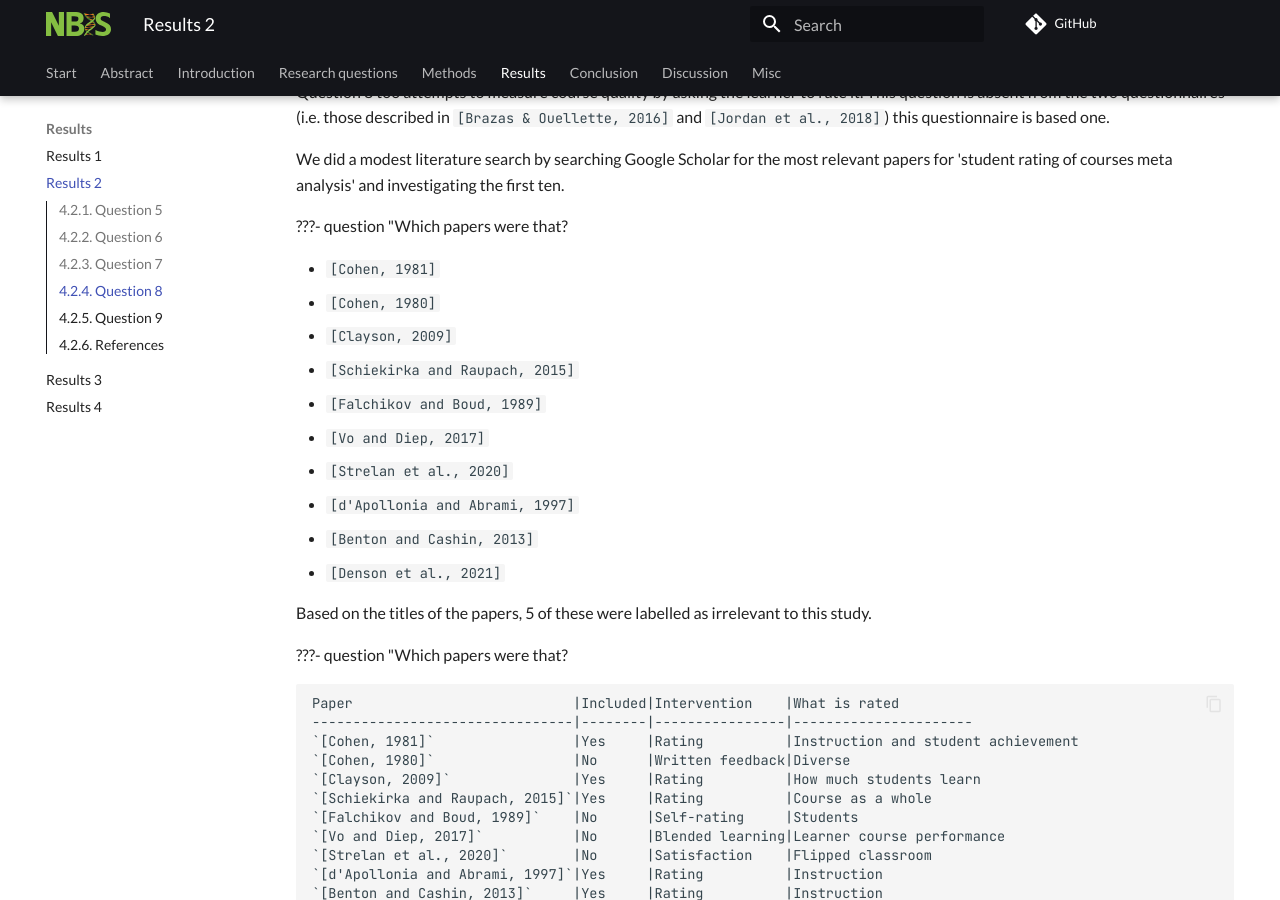
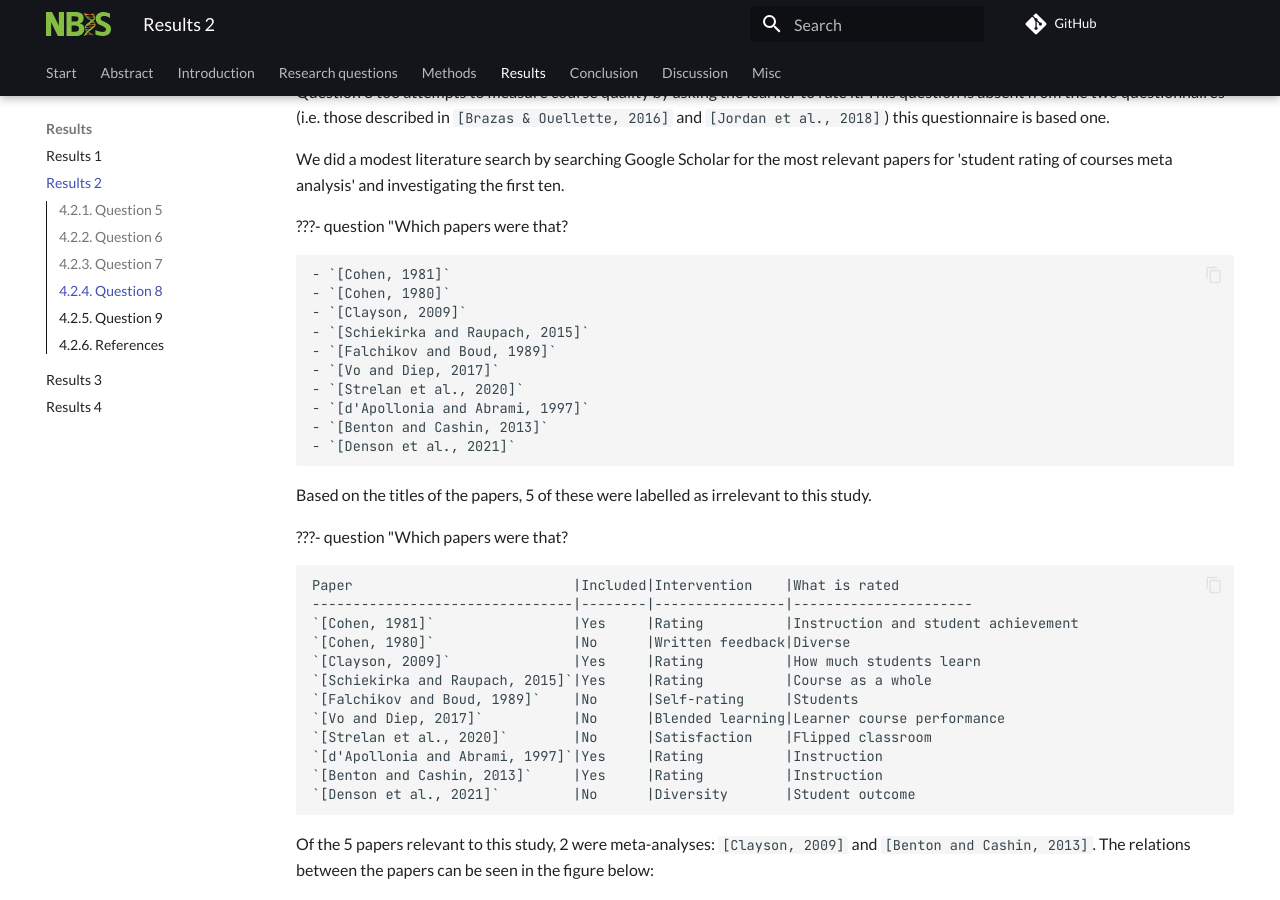
Before and after one commit to NBISweden/elixir_evaluation_evaluation, an MkDocs documentation site: the page built from docs/results_2.md, in a window 1280 px wide and 900 px high, scrolled down 1697 px. Built offline with MkDocs 1.6.1 and Material for MkDocs 9.7.7, drawn with Linux system fonts in a browser that asks for light colours; comment, search, counter and statistics services are not loaded; part of the change alters nothing that is shown; some of the changed text lies outside the part shown.

```diff
--- a/docs/results_2.md
+++ b/docs/results_2.md
@@ -132,16 +132,16 @@ and investigating the first ten.
 
 ???- question "Which papers were that?
 
-- `[Cohen, 1981]`
-- `[Cohen, 1980]`
-- `[Clayson, 2009]`
-- `[Schiekirka and Raupach, 2015]`
-- `[Falchikov and Boud, 1989]`
-- `[Vo and Diep, 2017]`
-- `[Strelan et al., 2020]`
-- `[d'Apollonia and Abrami, 1997]`
-- `[Benton and Cashin, 2013]`
-- `[Denson et al., 2021]`
+    - `[Cohen, 1981]`
+    - `[Cohen, 1980]`
+    - `[Clayson, 2009]`
+    - `[Schiekirka and Raupach, 2015]`
+    - `[Falchikov and Boud, 1989]`
+    - `[Vo and Diep, 2017]`
+    - `[Strelan et al., 2020]`
+    - `[d'Apollonia and Abrami, 1997]`
+    - `[Benton and Cashin, 2013]`
+    - `[Denson et al., 2021]`
 
 Based on the titles of the papers, 5 of these were labelled as irrelevant
 to this study.
@@ -206,63 +206,78 @@ The three meta analyses have different conclusions:
   tended to rely on their 'gut feelings' rather than using
   objective benchmarks of course quality' `[Schiekirka et al., 2015]`
 
-<!--
+???- question "What are the rough notes made during the literature review?"
 
-All included papers are read with the goal to find how much the
-question 'What is your overall rating for the course?'
-helps 'to improve the course and its materials'.
+    Below are rough notes that were made during the literature review.
+    These are made public here for full transparency and are not
+    to be reviewed.
 
-`[Cohen, 1981]`: 'The average correlation between an overall instructor rating and
-student achievement was .43; the average correlation between an overall course
-rating and student achievement was .47.', based on 41 independent studies.
-There is 'strong support for the validity of student ratings as measures of teaching effectiveness'.
+    All included papers are read with the goal to find how much the
+    question 'What is your overall rating for the course?'
+    helps 'to improve the course and its materials'.
 
-`[Clayson, 2009]`: this meta analysis concludes that there are
-many papers that report a link between
-learner ratings and any metric. However, this effect vanishes
-for bigger studies and/or studies with rigorous metrics.
-It concludes that there is no relation between
-ratings given by learners and any metric.
+    `[Cohen, 1981]`: 'The average correlation between an overall instructor
+    rating and
+    student achievement was .43; the average correlation between an overall
+    course
+    rating and student achievement was .47.', based on 41 independent studies.
+    There is 'strong support for the validity of student ratings as measures
+    of teaching effectiveness'.
 
-`[Schiekirka and Raupach, 2015]`: 'Qualitative research (2 studies) indicated that overall course
-ratings are mainly influenced by student satisfaction with teaching and exam difficulty rather than objective
-determinants of high quality teaching.' (note link to Uttl et al., here)
-and 'no firm conclusions can be drawn from this review'
+    `[Clayson, 2009]`: this meta analysis concludes that there are
+    many papers that report a link between
+    learner ratings and any metric. However, this effect vanishes
+    for bigger studies and/or studies with rigorous metrics.
+    It concludes that there is no relation between
+    ratings given by learners and any metric.
 
-Also: 'With regard to overall course ratings, students
-tended to rely on their 'gut feelings' rather than using
-objective benchmarks of course quality' `[Schiekirka et al., 2015]`
+    `[Schiekirka and Raupach, 2015]`: 'Qualitative research (2 studies)
+    indicated that overall course
+    ratings are mainly influenced by student satisfaction with teaching and
+    exam difficulty rather than objective
+    determinants of high quality teaching.' (note link to Uttl et al., here)
+    and 'no firm conclusions can be drawn from this review'
 
-`[d'Apollonia and Abrami, 1997]`: 'student ratings are moderately valid; however, administrative, instructor, and course characteristics influence student ratings of instruction',
-uses 7 studies all before 1980.
+    Also: 'With regard to overall course ratings, students
+    tended to rely on their 'gut feelings' rather than using
+    objective benchmarks of course quality' `[Schiekirka et al., 2015]`
 
-`[Benton and Cashin, 2013]`: 'Students are very consistent in their ratings of teacher behaviors, their own learning,
-and of overall impressions of the course and teacher',
-'Student ratings instruments that are backed by reliability and validity evidence typically assess more than what students think of the teacher',
-'Combining consultation with feedback from student ratings is more useful for improv-
-ing instruction than providing feedback alone.'
+    `[d'Apollonia and Abrami, 1997]`: 'student ratings are moderately
+    valid; however, administrative, instructor, and course characteristics
+    influence student ratings of instruction',
+    uses 7 studies all before 1980.
 
-Criticism on older work:
+    `[Benton and Cashin, 2013]`: 'Students are very consistent in their
+    ratings of teacher behaviors, their own learning,
+    and of overall impressions of the course and teacher',
+    'Student ratings instruments that are backed by reliability and validity
+    evidence typically assess more than what students think of the teacher',
+    'Combining consultation with feedback from student ratings is more
+    useful for improving instruction than providing feedback alone.'
 
-'the correlations reported in, among others `[Cohen, 1981]`, are impres-
-sive. Moreover, because teachers are not the only cause of student learning, and prob-
-ably not the most important one, one would not expect students’ ratings of instruction
-to correlate perfectly with how much they learn in a course'
+    Criticism on older work:
 
-Agreement on older work:
-- 'He, `[Clayson, 2009]` found, in general, a small positive association between mea-
-sures of learning and SRIs ('student ratings of instruction'), which is consistent with previous research'.
-THIS IS A MISREPRESENTATION!
+    'the correlations reported in, among others `[Cohen, 1981]`, are impres-
+    sive. Moreover, because teachers are not the only cause of student learning, and prob-
+    ably not the most important one, one would not expect students’ ratings of instruction
+    to correlate perfectly with how much they learn in a course'
 
-'In general, student ratings tend to be statistically reliable,
-valid, and relatively free from bias or the need for control, perhaps more so than any
-other data used for faculty evaluation. Moreover, they can help instructors improve
-their teaching, especially when combined with self-reflection and consultation.'
-and 'Student ratings must be interpreted. We should not confuse a source of data with the evaluators who use
-it—in combination with other kinds of information—to make judgments about an
-instructor’s teaching effectiveness (Cashin 2003)'.
+    Agreement on older work:
+    - 'He, `[Clayson, 2009]` found, in general, a small positive association between mea-
+    sures of learning and SRIs ('student ratings of instruction'), which is
+    consistent with previous research'.
+    THIS IS A MISREPRESENTATION!
 
--->
+    'In general, student ratings tend to be statistically reliable,
+    valid, and relatively free from bias or the need for control,
+    perhaps more so than any
+    other data used for faculty evaluation.
+    Moreover, they can help instructors improve their teaching,
+    especially when combined with self-reflection and consultation.'
+    and 'Student ratings must be interpreted.
+    We should not confuse a source of data with the evaluators who use
+    it—in combination with other kinds of information—to make judgments about an
+    instructor’s teaching effectiveness (Cashin 2003)'.
 
 We conclude that there is no relation
 between training quality and ratings given by learners.
```
